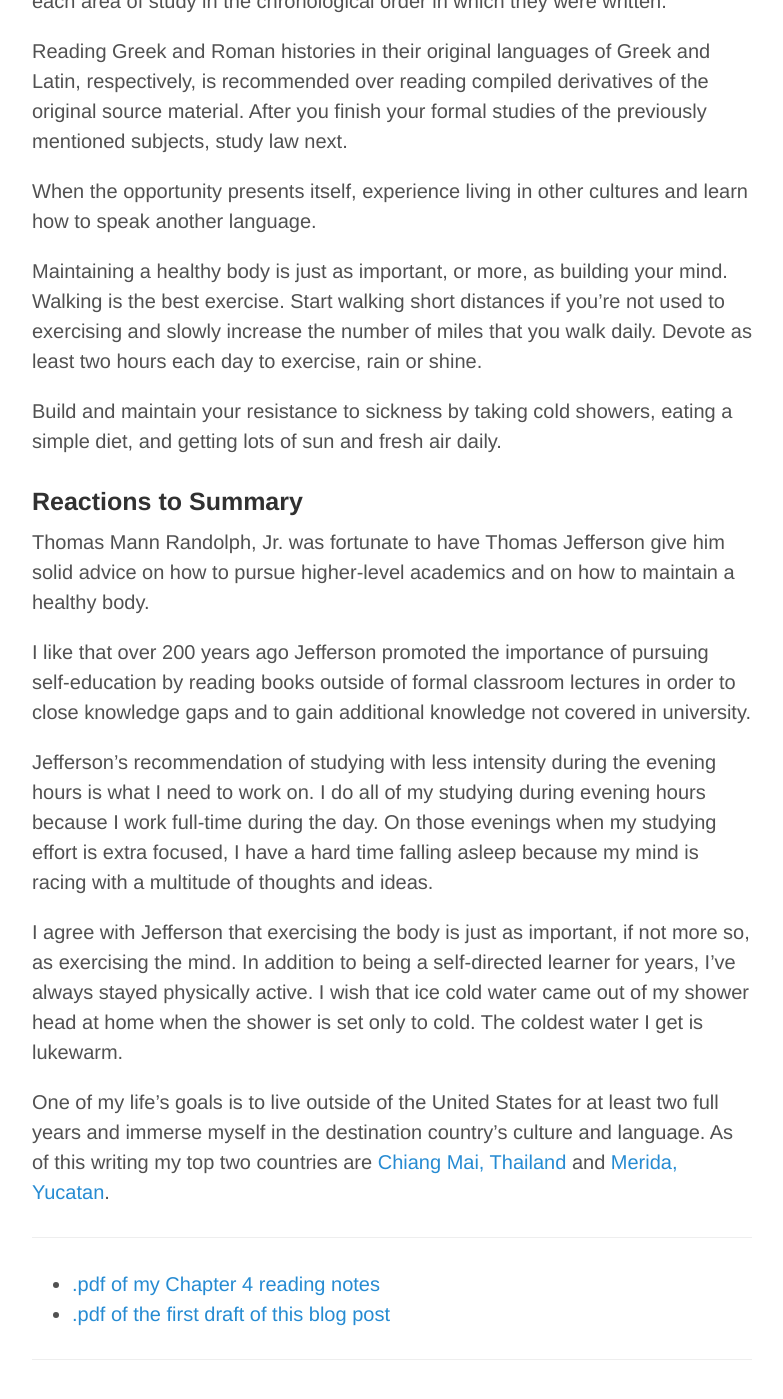
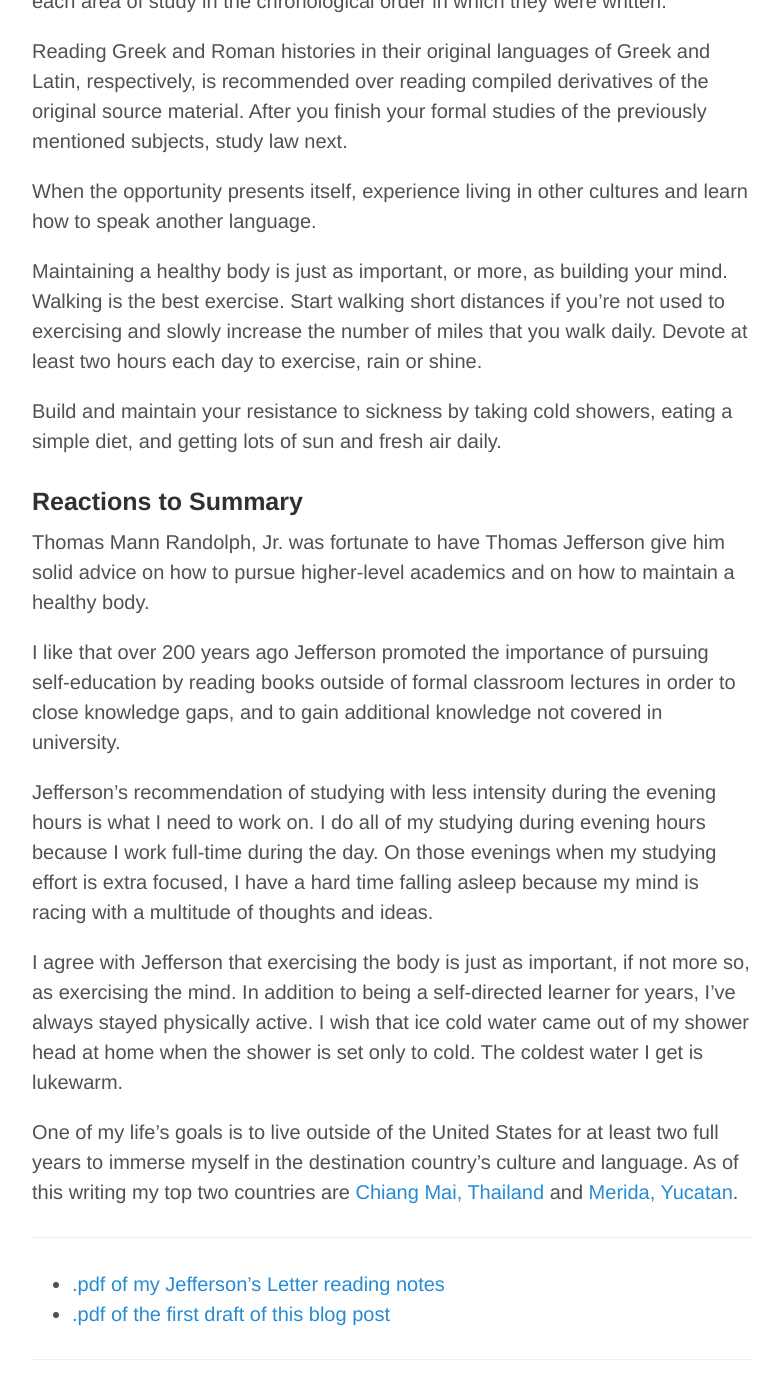
Before and after one commit to raysantoscom/raysantoscom.github.io, a Jekyll site: the page built from _posts/2015-09-25-jefferson-to-randolph.md, in a window 1280 px wide and 1400 px high, scrolled down 1360 px. Shown: the whole window, without its empty margins (248-1031 px from the left). Built offline with Jekyll 4.4.1, drawn with Linux system fonts in a browser that asks for light colours; comment, search, counter and statistics services are not loaded.

Commit message:
Minor content updates -- 2015-09-25-jefferson-to-randolph.md

```diff
--- a/_posts/2015-09-25-jefferson-to-randolph.md
+++ b/_posts/2015-09-25-jefferson-to-randolph.md
@@ -34,24 +34,24 @@ Reading Greek and Roman histories in their original languages of Greek and Latin
 
 When the opportunity presents itself, experience living in other cultures and learn how to speak another language.
 
-Maintaining a healthy body is just as important, or more, as building your mind. Walking is the best exercise. Start walking short distances if you're not used to exercising and slowly increase the number of miles that you walk daily. Devote as least two hours each day to exercise, rain or shine.
+Maintaining a healthy body is just as important, or more, as building your mind. Walking is the best exercise. Start walking short distances if you're not used to exercising and slowly increase the number of miles that you walk daily. Devote at least two hours each day to exercise, rain or shine.
 
 Build and maintain your resistance to sickness by taking cold showers, eating a simple diet, and getting lots of sun and fresh air daily.
 
 ###Reactions to Summary
 Thomas Mann Randolph, Jr. was fortunate to have Thomas Jefferson give him solid advice on how to pursue higher-level academics and on how to maintain a healthy body.
 
-I like that over 200 years ago Jefferson promoted the importance of pursuing self-education by reading books outside of formal classroom lectures in order to close knowledge gaps and to gain additional knowledge not covered in university.
+I like that over 200 years ago Jefferson promoted the importance of pursuing self-education by reading books outside of formal classroom lectures in order to close knowledge gaps, and to gain additional knowledge not covered in university.
 
 Jefferson's recommendation of studying with less intensity during the evening hours is what I need to work on. I do all of my studying during evening hours because I work full-time during the day. On those evenings when my studying effort is extra focused, I have a hard time falling asleep because my mind is racing with a multitude of thoughts and ideas.
 
 I agree with Jefferson that exercising the body is just as important, if not more so, as exercising the mind. In addition to being a self-directed learner for years, I've always stayed physically active. I wish that ice cold water came out of my shower head at home when the shower is set only to cold. The coldest water I get is lukewarm.
 
-One of my life's goals is to live outside of the United States for at least two full years and immerse myself in the destination country's culture and language. As of this writing my top two countries are [Chiang Mai, Thailand](https://en.wikipedia.org/wiki/Chiang_Mai) and [Merida, Yucatan](https://en.wikipedia.org/wiki/M%C3%A9rida,_Yucat%C3%A1n).
+One of my life's goals is to live outside of the United States for at least two full years to immerse myself in the destination country's culture and language. As of this writing my top two countries are [Chiang Mai, Thailand](https://en.wikipedia.org/wiki/Chiang_Mai) and [Merida, Yucatan](https://en.wikipedia.org/wiki/M%C3%A9rida,_Yucat%C3%A1n).
 
 -----
 
-* [.pdf of my Chapter 4 reading notes](/pdf/speeches-and-letters/24Sep2015-jefferson-to-randolph-notes.pdf)
+* [.pdf of my Jefferson's Letter reading notes](/pdf/speeches-and-letters/24Sep2015-jefferson-to-randolph-notes.pdf)
 * [.pdf of the first draft of this blog post](/pdf/speeches-and-letters/24Sep2015-jefferson-to-randolph-first-draft.pdf)
 
 -----
```
